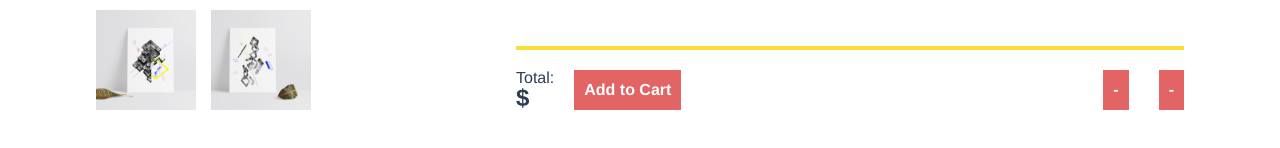
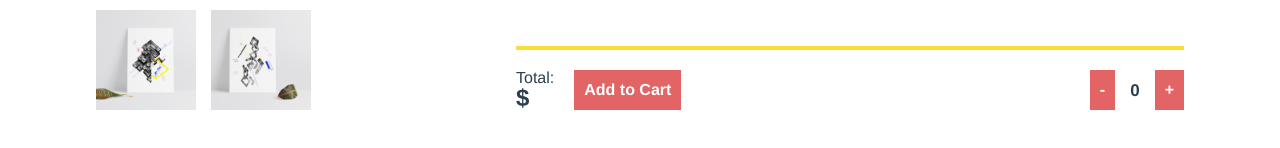
Before and after one commit to hamzaabamboo/thinc-open-house, a Vue app: page / in a window 1280 px wide. Shown: the part 508-656 px from the top of the page. Built offline with nearby package versions, Linux system fonts and the light colour scheme.

Commit message:
:art: add quantity button functionaity back

```diff
--- a/src/components/HelloWorld.vue
+++ b/src/components/HelloWorld.vue
@@ -50,11 +50,8 @@
 						</div>
 						<div class="button-group col">
               <button @click="quantity -= 1">-</button>
-
-              <div class="text-display"><!-- Display Quantity Here --></div>
-
-              <!-- Make this button increase the quantity by 1 on click. HINT: See the minus button. -->
-              <button>-</button>
+              <div class="text-display">{{ quantity }}</div>
+              <button @click="quantity += 1">+</button>
 						</div>
 					</div>
 				</div>
@@ -75,8 +72,9 @@ export default {
     return {
       itemName: "Title",
       activeImage: "art1",
-      showModal: false
-      // Add 2 more: price and quantity
+      showModal: false,
+      quantity: 0
+      // Add price
     };
   },
   methods: {},
```
